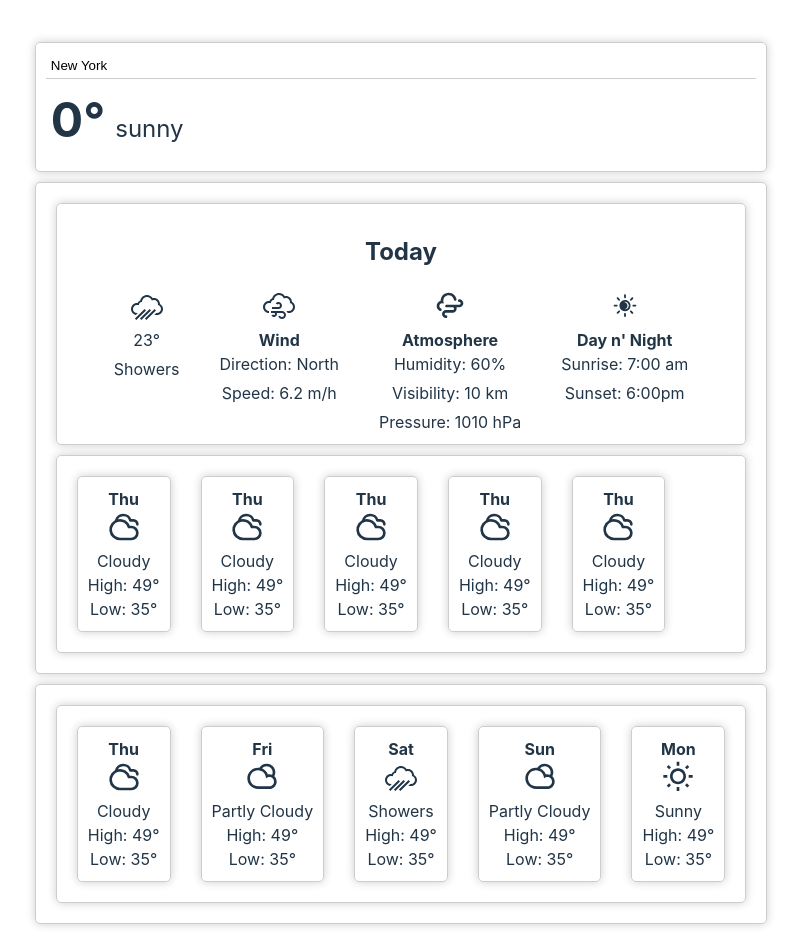
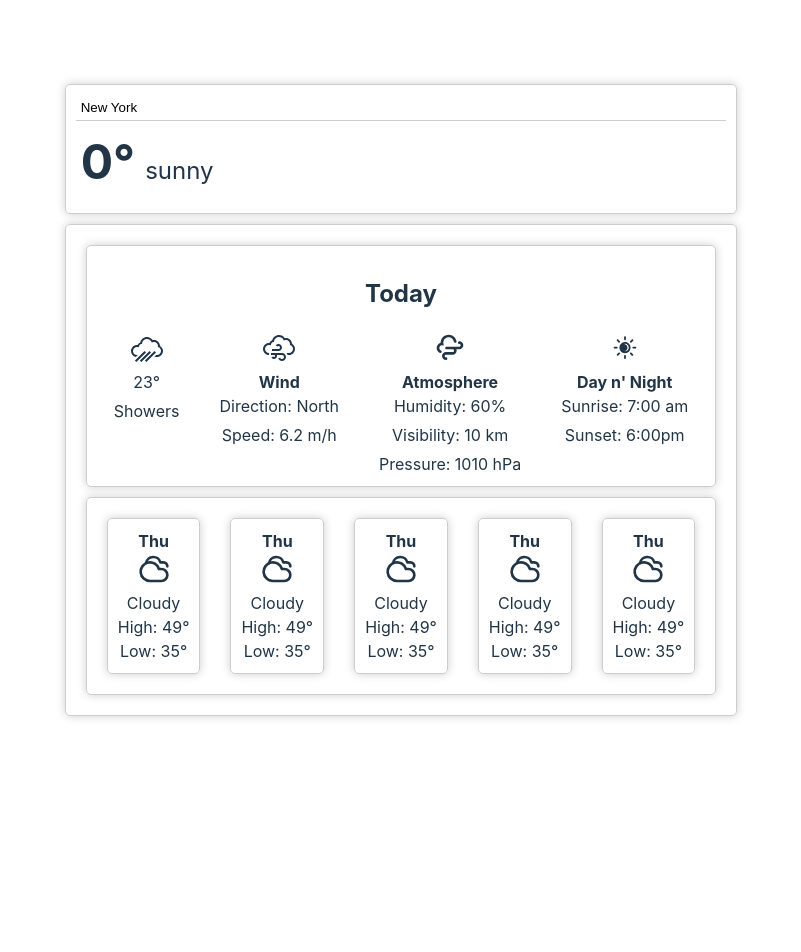
Before and after one commit to CamiloPinzon/weather-app, a React (Vite) app: page / in a window 1280 px wide. Shown: the top 952 px of the page, without its empty margins (239-1040 px from the left). After the commit the page ends 800 px from the top, so only its background shows below. Built offline with nearby package versions, Linux system fonts and the light colour scheme.

Commit message:
split main css into components own style sheets

```diff
--- a/src/components/nextForecast/nextForecastStyles.scss
+++ b/src/components/nextForecast/nextForecastStyles.scss
@@ -0,0 +1,5 @@
+.forecast {
+    display: flex;
+    gap: 10px;
+    flex-wrap: wrap;
+}
--- a/src/components/weatherComponent/weatherComponent.tsx
+++ b/src/components/weatherComponent/weatherComponent.tsx
@@ -32,55 +32,6 @@ const WeatherComponent = () => {
 		<main>
 			<CurrentLocation location={location} />
 			<ForecastComponent />
-			<section className="container">
-				<div className="container forecast">
-					<div className="container">
-						<div>
-							<b>Thu</b>
-						</div>
-						<LuCloudy className="icon" />
-						<div>Cloudy</div>
-						<div>High: 49°</div>
-						<div>Low: 35°</div>
-					</div>
-					<div className="container">
-						<div>
-							<b>Fri</b>
-						</div>
-						<RiSunCloudyLine className="icon" />
-						<div>Partly Cloudy</div>
-						<div>High: 49°</div>
-						<div>Low: 35°</div>
-					</div>
-					<div className="container">
-						<div>
-							<b>Sat</b>
-						</div>
-						<LiaCloudShowersHeavySolid className="icon" />
-						<div>Showers</div>
-						<div>High: 49°</div>
-						<div>Low: 35°</div>
-					</div>
-					<div className="container">
-						<div>
-							<b>Sun</b>
-						</div>
-						<RiSunCloudyLine className="icon" />
-						<div>Partly Cloudy</div>
-						<div>High: 49°</div>
-						<div>Low: 35°</div>
-					</div>
-					<div className="container">
-						<div>
-							<b>Mon</b>
-						</div>
-						<MdOutlineWbSunny className="icon" />
-						<div>Sunny</div>
-						<div>High: 49°</div>
-						<div>Low: 35°</div>
-					</div>
-				</div>
-			</section>
 		</main>
 	);
 };
--- a/src/components/weatherComponent/weatherStyles.scss
+++ b/src/components/weatherComponent/weatherStyles.scss
@@ -1,9 +1,3 @@
 main{
     width: 100%;
 }
-
-.forecast{
-    display: flex;
-    gap: 10px;
-    flex-wrap: wrap;
-}
```
